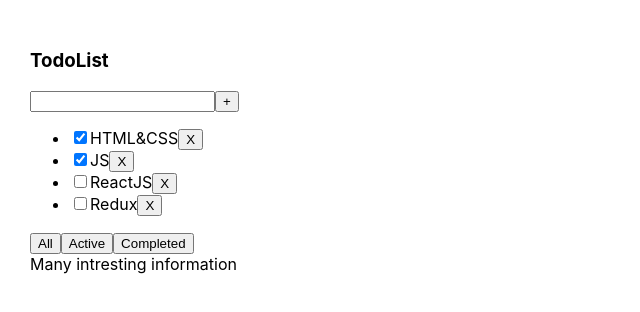
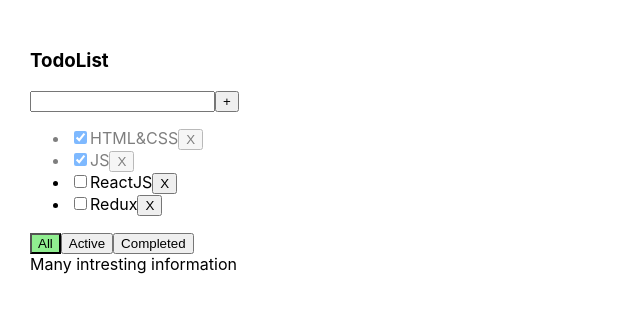
Before and after one commit to kdobrovolsky/todolistDraft, a React (Vite) app: page / in a window 1280 px wide. Shown: the top 312 px of the page, without its empty margins (0-640 px from the left). Built offline with nearby package versions, Linux system fonts and the light colour scheme.

Commit message:
added word with error and styles buttons and completed tasks

```diff
--- a/src/App.css
+++ b/src/App.css
@@ -6,3 +6,19 @@
 .app > div {
   margin-right: 50px;
 }
+
+.error {
+  border: red 1px solid;
+}
+
+.error-message {
+  color: red;
+}
+
+.active-filter {
+  background-color: lightgreen;
+}
+
+.is-done {
+  opacity: 0.5;
+}
--- a/src/App.tsx
+++ b/src/App.tsx
@@ -50,9 +50,9 @@
         tasks={filteredTasks}
         deleteTasks={deleteTasks}
         changeFilter={changeFilter}
-        createTasks = {createTasks}
-        changeTaskStatus= {changeTaskStatus}
-      />
+        createTasks={createTasks}
+        changeTaskStatus={changeTaskStatus}
+        filter={filter}     />
     </div>
   );
 }
--- a/src/components/Button.tsx
+++ b/src/components/Button.tsx
@@ -1,6 +1,7 @@
 type ButtonType = {
     title: string
     onClick?: () => void
+    className?: string
 }
 
-export const Button = ({title,onClick}:ButtonType) => <button onClick={onClick}>{title}</button>
+export const Button = ({className,title,onClick}:ButtonType) => <button className={className} onClick={onClick}>{title}</button>
--- a/src/components/TodoListItem.tsx
+++ b/src/components/TodoListItem.tsx
@@ -9,23 +9,26 @@
 };
 
 type TodolistPropsType = {
-  title: string;
-  tasks: Task[];
-  deleteTasks: (taskId: string) => void;
-  changeFilter: (filted: FilterValues) => void;
-  createTasks: (title: string) => void;
+  title: string
+  tasks: Task[]
+  filter: FilterValues
+  deleteTasks: (taskId: string) => void
+  changeFilter: (filted: FilterValues) => void
+  createTasks: (title: string) => void
   changeTaskStatus: (taskId:string, isDone: boolean) => void
 };
 
 export const TodoListItem = ({
   title,
   tasks,
+  filter,
   deleteTasks,
   changeFilter,
   createTasks,
   changeTaskStatus,
 }: TodolistPropsType) => {
   const [taskTitle, setTaskTitle] = useState("");
+  const [error, setError] = useState<string|null>(null)
 
 
   const createTaskHandler = () => {
@@ -33,12 +36,15 @@
   if(trimmedTitle.trim() !== ''){
     createTasks(trimmedTitle);
     setTaskTitle("");
+}else{
+  setError('Title is requared')
 }
   };
 
 
   const onChangeTaskTitleHandler = (event: ChangeEvent<HTMLInputElement>) => {
     setTaskTitle(event.currentTarget.value);
+    setError(null)
   };
 
   //Функция отправки таски оп нажатию enter
@@ -50,11 +56,13 @@
       <h3>{title}</h3>
       <div>
         <input
+        className={error?'error':''}
           value={taskTitle}
           onChange={onChangeTaskTitleHandler}
           onKeyDown={onKeyDownHandler}
         />
         <Button title={"+"} onClick={createTaskHandler} />
+        {error && <div className={'error-message'}>{error}</div>}
       </div>
       {tasks.length === 0 ? (
         <p>No tasks</p>
@@ -70,7 +78,7 @@
                 changeTaskStatus(task.id, newTaskValue)
             }
             return (
-              <li key={task.id}>
+              <li key={task.id} className={task.isDone?'is-done':''}>
                 <input type="checkbox" checked={task.isDone} onChange={onChangeTaskStatusHandler}/>
                 <span>{task.title}</span>
                 <Button
@@ -82,11 +90,11 @@
         </ul>
       )}
       <div>
-        <Button title={"All"} onClick={() => changeFilter("all")} />
-        <Button title={"Active"} onClick={() => changeFilter("active")} />
-        <Button title={"Completed"} onClick={() => changeFilter("completed")} />
+        <Button className={filter === 'all'? 'active-filter': ''} title={"All"} onClick={() => changeFilter("all")} />
+        <Button className={filter === 'active'? 'active-filter': ''} title={"Active"} onClick={() => changeFilter("active")} />
+        <Button className={filter === 'completed'? 'active-filter': ''} title={"Completed"} onClick={() => changeFilter("completed")} />
         <div>
-  <div>Many intresting information</div>
+         <div>Many intresting information</div>
         </div>
       </div>
     </div>
```
